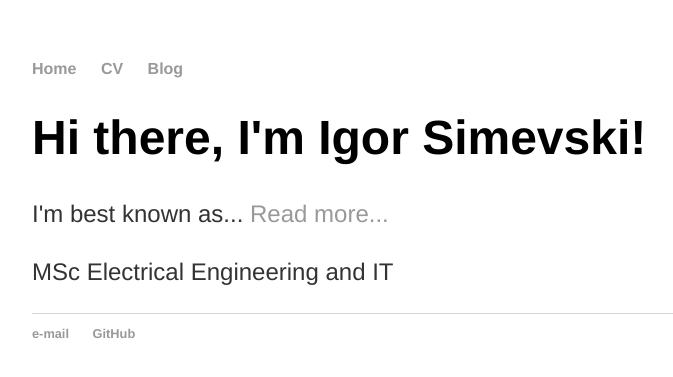
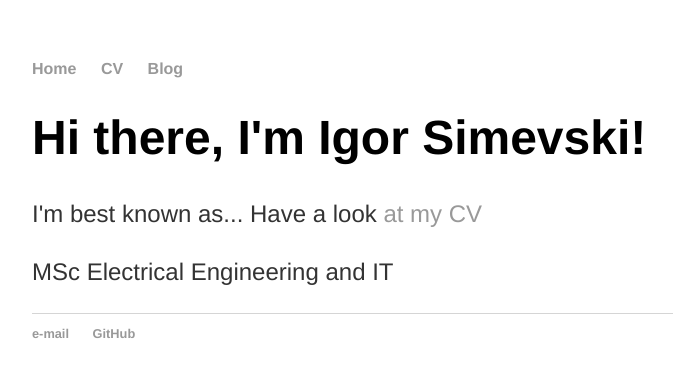
Before and after one commit to igorsimevski/igorsimevski.github.io, a Jekyll site: the page built from index.html, in a window 1280 px wide. Shown: the top 377 px of the page, without its empty margins (160-833 px from the left). Built offline with Jekyll 4.4.1, drawn with Linux system fonts in a browser that asks for light colours.

Commit message:
Update index.html

```diff
--- a/index.html
+++ b/index.html
@@ -4,6 +4,6 @@ title: Igor Simevski
 ---
 <div class="blurb">
 	<h1>Hi there, I'm Igor Simevski!</h1>
-	<p>I'm best known as... <a href="/about">Read more...</a></p>
+	<p>I'm best known as... Have a look <a href="/cv">at my CV</a></p>
 	<p>MSc Electrical Engineering and IT</p>
 </div><!-- /.blurb -->
```
